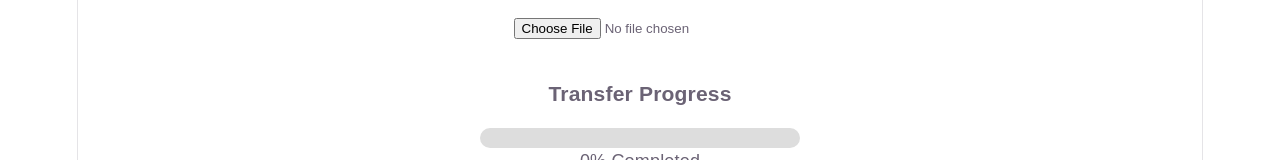
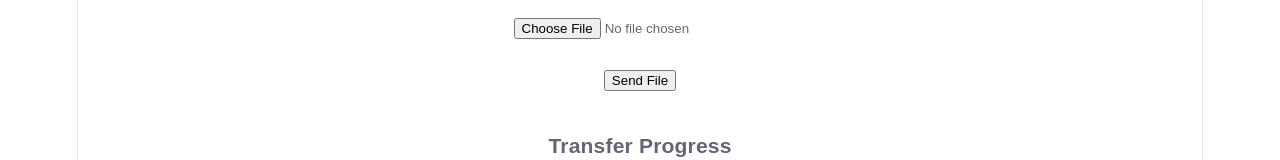
Before and after one commit to Priya07-jk/p2p-web-share, a React app in the folder frontend/: page / in a window 1280 px wide. Shown: the part 364-524 px from the top of the page. Built offline with nearby package versions, Linux system fonts and the light colour scheme; no server answers; the HTML template or start-up script is replaced by a standard one.

Commit message:
Implement WebRTC peer connection and data channel

```diff
--- a/frontend/src/App.jsx
+++ b/frontend/src/App.jsx
@@ -141,14 +141,23 @@ peerConnection.current.onconnectionstatechange = () => {
   };
 
   dataChannel.current.onmessage = (event) => {
-    console.log("MESSAGE:", event.data);
 
+  const blob = new Blob([event.data]);
 
-    setLogs((prev) => [
-      ...prev,
-      `Message: ${event.data}`,
-    ]);
-  };
+  const url = URL.createObjectURL(blob);
+
+  const a = document.createElement("a");
+
+  a.href = url;
+  a.download = "received-file";
+
+  a.click();
+
+  setLogs((prev) => [
+    ...prev,
+    "File received",
+  ]);
+};
 
   dataChannel.current.onclose = () => {
     setLogs((prev) => [
@@ -246,6 +255,35 @@ const handleFileChange = (e) => {
     `Selected file: ${file.name}`,
   ]);
 };
+const sendFile = () => {
+  if (!selectedFile) {
+    alert("Select a file first");
+    return;
+  }
+
+  if (
+    !dataChannel.current ||
+    dataChannel.current.readyState !== "open"
+  ) {
+    alert("Peer not connected");
+    return;
+  }
+
+  const reader = new FileReader();
+
+  reader.onload = (e) => {
+    dataChannel.current.send(e.target.result);
+
+    setLogs((prev) => [
+      ...prev,
+      "File sent",
+    ]);
+
+    setProgress(100);
+  };
+
+  reader.readAsArrayBuffer(selectedFile);
+};
   return (
     <div
       style={{
@@ -312,6 +350,12 @@ const handleFileChange = (e) => {
         }}
       >
         <input type="file" onChange={handleFileChange} />
+        <br />
+<br />
+
+<button onClick={sendFile}>
+  Send File
+</button>
 
         {selectedFile && (
           <div
```
